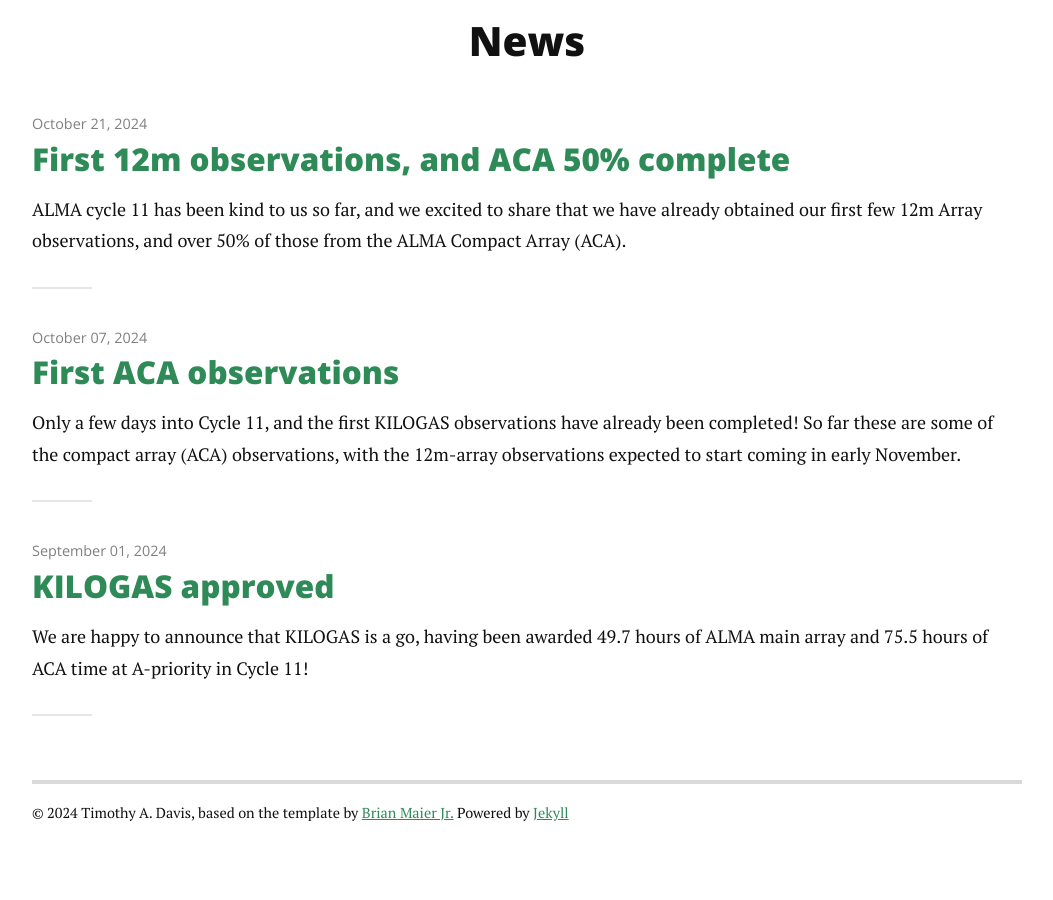
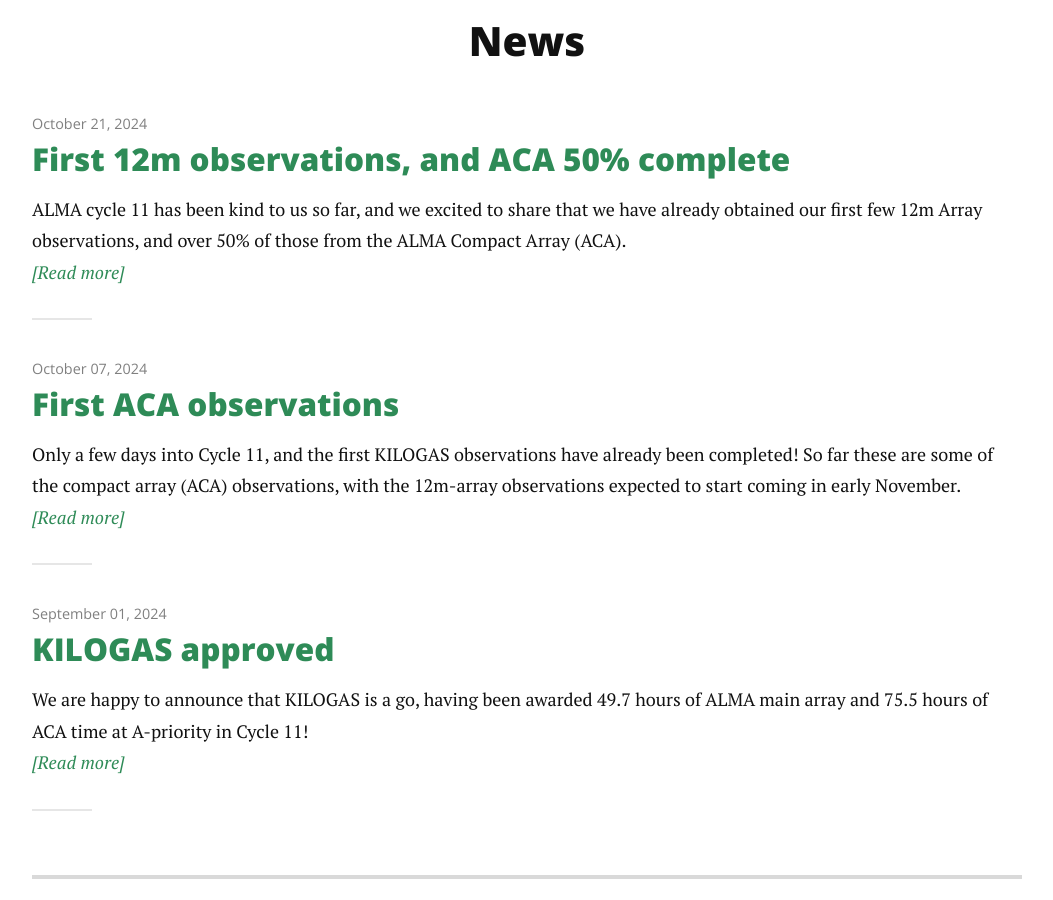
Before and after one commit to TimothyADavis/kilogas, a Jekyll site: the page built from index.html, in a window 1280 px wide and 900 px high, scrolled down 962 px. Shown: the whole window, without its empty margins (113-1166 px from the left). Built offline with Jekyll 4.4.1, drawn with Linux system fonts in a browser that asks for light colours; nearby versions of some CDN libraries; the list of posts is cut into pages by our own code; before the commit the page ends 1810 px from its top, so only the background shows below that.

Commit message:
Add read more

```diff
--- a/index.html
+++ b/index.html
@@ -21,7 +21,7 @@
 			</h3>
 			<p>
 				{%- if post.description -%}{{ post.description }}{%- else -%}{{
-				post.excerpt | strip_html }}{%- endif -%}
+				post.excerpt | strip_html }}{%- endif -%}<br><i><a class="post-link" href="{{ post.url | relative_url }}">[Read more]</a></i>
 			</p>
 		</article>
 		{%- endfor -%}
```
